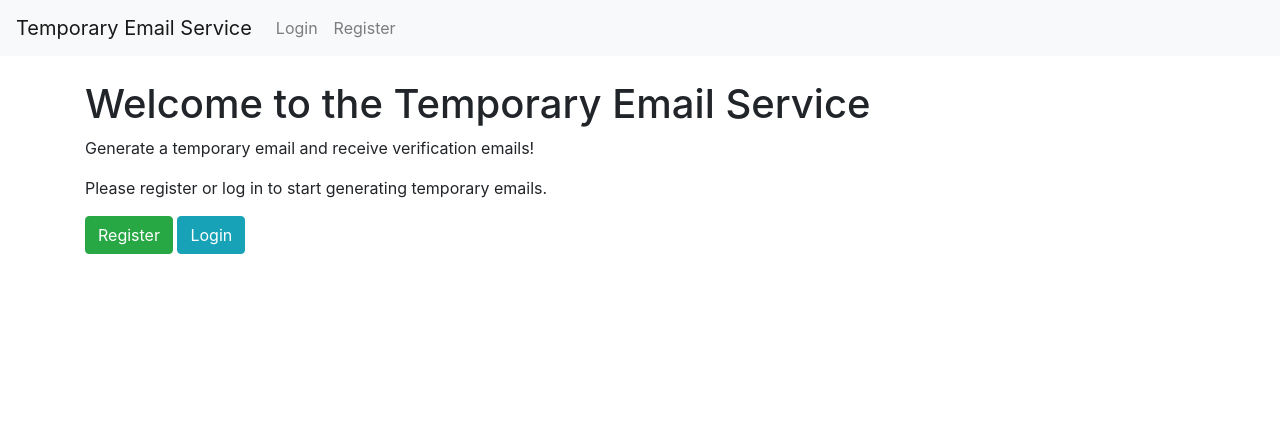
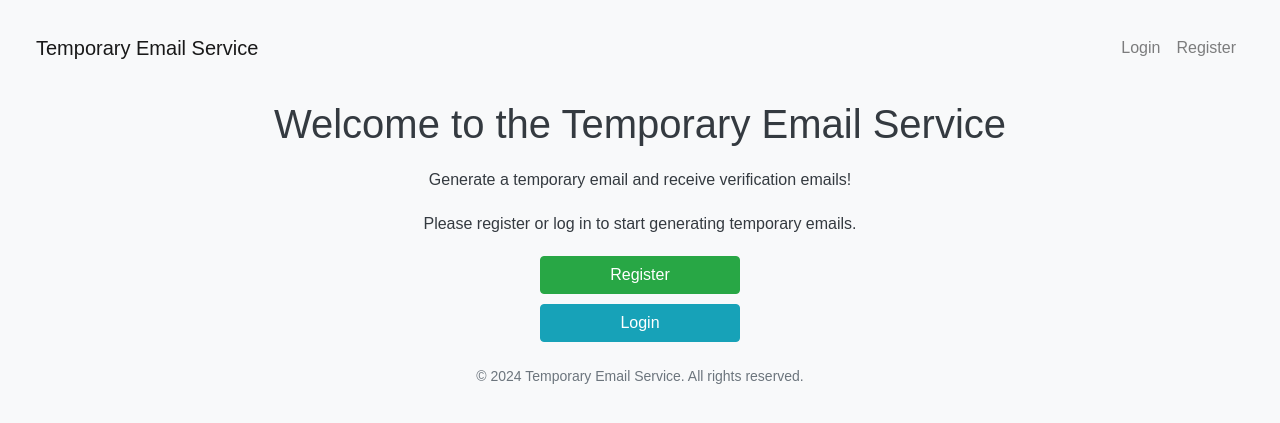
Before and after one commit to SleepTheGod/TempMail, a Flask app: page / in a window 1280 px wide. Shown: the top 423 px of the page. Run offline with Flask 3, Linux system fonts and the light colour scheme; some libraries are stand-ins or nearby versions.

Commit message:
Update layout.html

```diff
--- a/templates/layout.html
+++ b/templates/layout.html
@@ -4,19 +4,31 @@
     <meta charset="UTF-8">
     <meta name="viewport" content="width=device-width, initial-scale=1.0">
     <link href="https://stackpath.bootstrapcdn.com/bootstrap/4.5.2/css/bootstrap.min.css" rel="stylesheet">
+    <link rel="stylesheet" href="{{ url_for('static', filename='styles.css') }}">
     <title>{% block title %}Temporary Email Service{% endblock %}</title>
 </head>
 <body>
     <nav class="navbar navbar-expand-lg navbar-light bg-light">
         <a class="navbar-brand" href="/">Temporary Email Service</a>
-        <div class="collapse navbar-collapse">
-            <ul class="navbar-nav mr-auto">
+        <button class="navbar-toggler" type="button" data-toggle="collapse" data-target="#navbarNav" aria-controls="navbarNav" aria-expanded="false" aria-label="Toggle navigation">
+            <span class="navbar-toggler-icon"></span>
+        </button>
+        <div class="collapse navbar-collapse" id="navbarNav">
+            <ul class="navbar-nav ml-auto">
                 {% if current_user.is_authenticated %}
-                <li class="nav-item"><a class="nav-link" href="{{ url_for('user_dashboard') }}">Dashboard</a></li>
-                <li class="nav-item"><a class="nav-link" href="{{ url_for('logout') }}">Logout</a></li>
+                <li class="nav-item">
+                    <a class="nav-link" href="{{ url_for('user_dashboard') }}">Dashboard</a>
+                </li>
+                <li class="nav-item">
+                    <a class="nav-link" href="{{ url_for('logout') }}">Logout</a>
+                </li>
                 {% else %}
-                <li class="nav-item"><a class="nav-link" href="{{ url_for('login') }}">Login</a></li>
-                <li class="nav-item"><a class="nav-link" href="{{ url_for('register') }}">Register</a></li>
+                <li class="nav-item">
+                    <a class="nav-link" href="{{ url_for('login') }}">Login</a>
+                </li>
+                <li class="nav-item">
+                    <a class="nav-link" href="{{ url_for('register') }}">Register</a>
+                </li>
                 {% endif %}
             </ul>
         </div>
@@ -33,6 +45,10 @@
         {% block content %}{% endblock %}
     </div>
 
+    <footer class="text-center mt-4">
+        <p>&copy; 2024 Temporary Email Service. All rights reserved.</p>
+    </footer>
+
     <script src="https://code.jquery.com/jquery-3.5.1.slim.min.js"></script>
     <script src="https://cdn.jsdelivr.net/npm/@popperjs/core@2.0.7/dist/umd/popper.min.js"></script>
     <script src="https://stackpath.bootstrapcdn.com/bootstrap/4.5.2/js/bootstrap.min.js"></script>
```
